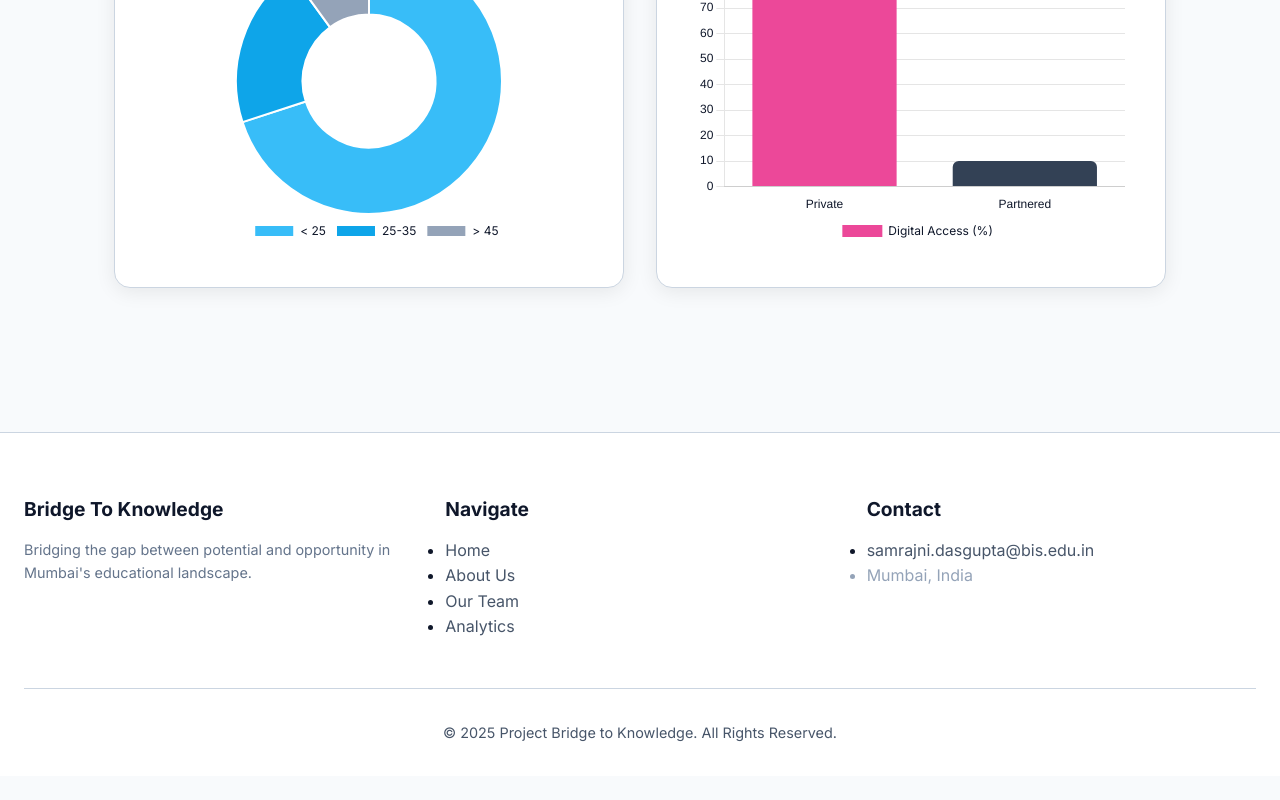
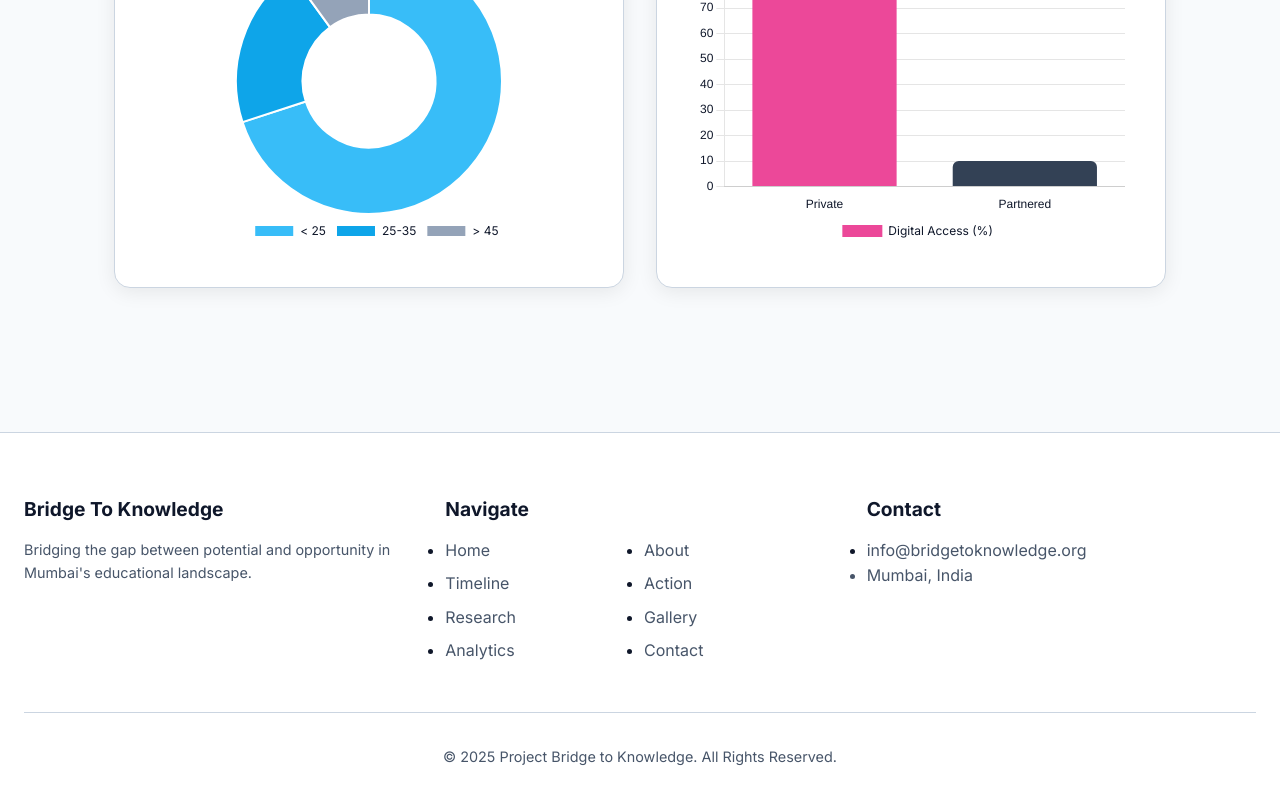
Before and after one commit to Ali-bis/BridgeToKnowledgetest, a React (Vite) app: page /analytics in a window 1280 px wide. Shown: the part 873-1673 px from the top of the page. Before the commit the page ends 1649 px from the top, so only its background shows below. Built offline with nearby package versions, Linux system fonts and the light colour scheme.

Commit message:
Update Footer.jsx

```diff
--- a/src/components/Footer.jsx
+++ b/src/components/Footer.jsx
@@ -8,28 +8,33 @@ const Footer = () => {
         {/* Column 1: Brand */}
         <div>
           <h4>Bridge To Knowledge</h4>
-          <p style={{ fontSize: '0.9rem', color: '#64748b' }}>
+          <p style={{ fontSize: '0.9rem', color: 'var(--text-muted)' }}>
             Bridging the gap between potential and opportunity in Mumbai's educational landscape.
           </p>
         </div>
 
-        {/* Column 2: Quick Links (No Underlines) */}
+        {/* Column 2: Navigation (Fixed Broken Links) */}
         <div>
           <h4>Navigate</h4>
-          <ul>
+          {/* Using a simple grid layout for links to save space */}
+          <ul style={{ display: 'grid', gridTemplateColumns: '1fr 1fr', gap: '0.5rem' }}>
             <li><Link to="/">Home</Link></li>
-            <li><Link to="/about">About Us</Link></li>
-            <li><Link to="/team">Our Team</Link></li>
+            <li><Link to="/about">About</Link></li>
+            <li><Link to="/timeline">Timeline</Link></li>
+            <li><Link to="/action">Action</Link></li>
+            <li><Link to="/research">Research</Link></li>
+            <li><Link to="/gallery">Gallery</Link></li>
             <li><Link to="/analytics">Analytics</Link></li>
+            <li><Link to="/contact">Contact</Link></li>
           </ul>
         </div>
 
-        {/* Column 3: Contact (Plain Text Look) */}
+        {/* Column 3: Contact */}
         <div>
           <h4>Contact</h4>
           <ul>
-            <li><a href="mailto:samrajni.dasgupta@bis.edu.in">samrajni.dasgupta@bis.edu.in</a></li>
-            <li style={{ color: '#94a3b8' }}>Mumbai, India</li>
+            <li><a href="mailto:info@bridgetoknowledge.org">info@bridgetoknowledge.org</a></li>
+            <li style={{ color: 'var(--text-muted)' }}>Mumbai, India</li>
           </ul>
         </div>
       </div>
```
